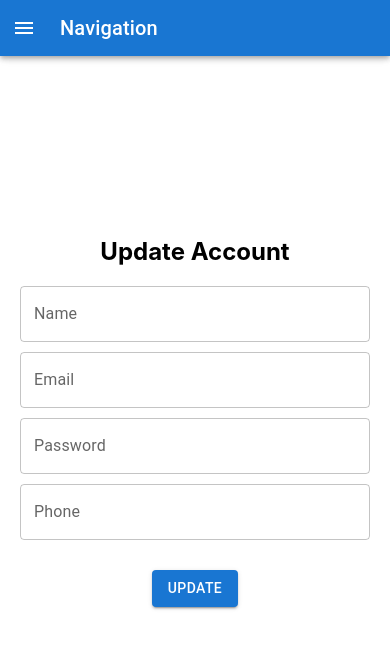
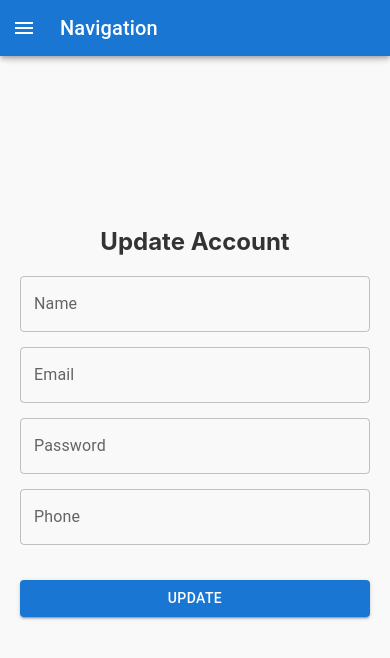
Before and after one commit to Andyfer004/Proyecto_Software_Frontend, a React Native app: screen /update-account in a window 390 px wide. Shown: the top 658 px of the page. Built offline with nearby package versions, Linux system fonts and the light colour scheme.

Commit message:
feat: maquetacion del udate accoutn

```diff
--- a/src/views/UpdateAccount.tsx
+++ b/src/views/UpdateAccount.tsx
@@ -1,7 +1,6 @@
 import React, { useState } from "react";
 import { View, Text, StyleSheet } from "react-native";
 import { Button, TextField } from "@mui/material";
-import { Header } from "react-native/Libraries/NewAppScreen";
 
 const UpdateAccountScreen: React.FC = () => {
   const [name, setName] = useState('');
@@ -10,15 +9,14 @@ const UpdateAccountScreen: React.FC = () => {
   const [phone, setPhone] = useState('');
 
   const handleUpdate = () => {
-
     const id = 'id';
 
     const userData = {
-      name: name,
-      email: email,
-      password: password,
-      phone: phone,
-      id: id
+      name,
+      email,
+      password,
+      phone,
+      id
     };
 
     console.log(userData);
@@ -27,12 +25,14 @@ const UpdateAccountScreen: React.FC = () => {
   return (
     <View style={styles.container}>
       <Text style={styles.heading}>Update Account</Text>
+      <View style={styles.form}>
         <TextField
           label="Name"
           value={name}
           onChange={(e) => setName(e.target.value)}
-        fullWidth // Agrega este prop para que el TextField ocupe todo el ancho disponible
+          fullWidth
           style={styles.input}
+          variant="outlined" // Agrega bordes al TextField
         />
         <TextField
           label="Email"
@@ -40,6 +40,7 @@ const UpdateAccountScreen: React.FC = () => {
           onChange={(e) => setEmail(e.target.value)}
           fullWidth
           style={styles.input}
+          variant="outlined"
         />
         <TextField
           label="Password"
@@ -48,6 +49,7 @@ const UpdateAccountScreen: React.FC = () => {
           type="password"
           fullWidth
           style={styles.input}
+          variant="outlined"
         />
         <TextField
           label="Phone"
@@ -56,15 +58,18 @@ const UpdateAccountScreen: React.FC = () => {
           type="number"
           fullWidth
           style={styles.input}
+          variant="outlined"
         />
         <Button
           variant="contained"
           color="primary"
-        onClick={handleUpdate} // Cambia onPress por onClick
+          onClick={handleUpdate}
           style={styles.button}
+          fullWidth // Botón ocupa todo el ancho disponible
         >
           Update
         </Button>
+      </View>
     </View>
   );
 };
@@ -75,19 +80,25 @@ const styles = StyleSheet.create({
     justifyContent: "center",
     alignItems: "center",
     padding: 20,
+    backgroundColor: '#f9f9f9', // Fondo más claro
   },
   heading: {
     fontSize: 24,
     fontWeight: "bold",
     marginBottom: 20,
+    color: '#333', // Color de texto más oscuro
+  },
+  form: {
+    width: '100%', // Asegúrate de que el formulario ocupe el ancho completo
+    maxWidth: 400, // Ancho máximo para mantener el diseño
   },
   input: {
-    width: "100%",
-    marginBottom: 10,
+    marginBottom: 15, // Aumenta el margen entre los campos
   },
   button: {
     marginTop: 20,
   },
+
 });
 
 export default UpdateAccountScreen;
```
Lines whose indentation alone changed are shown as unchanged.
